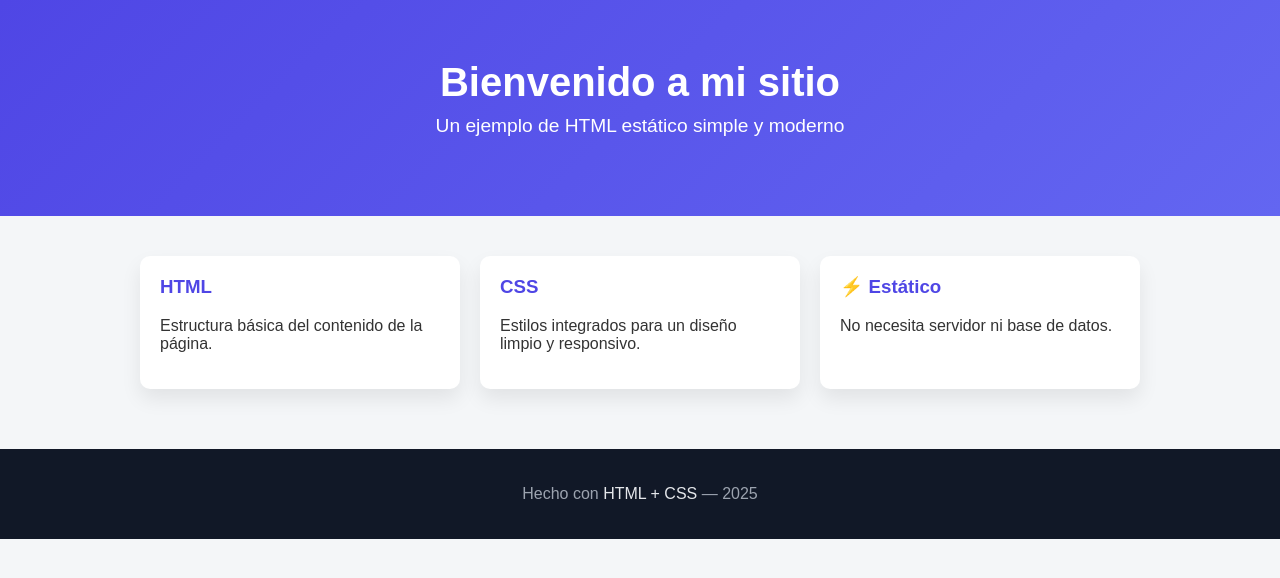
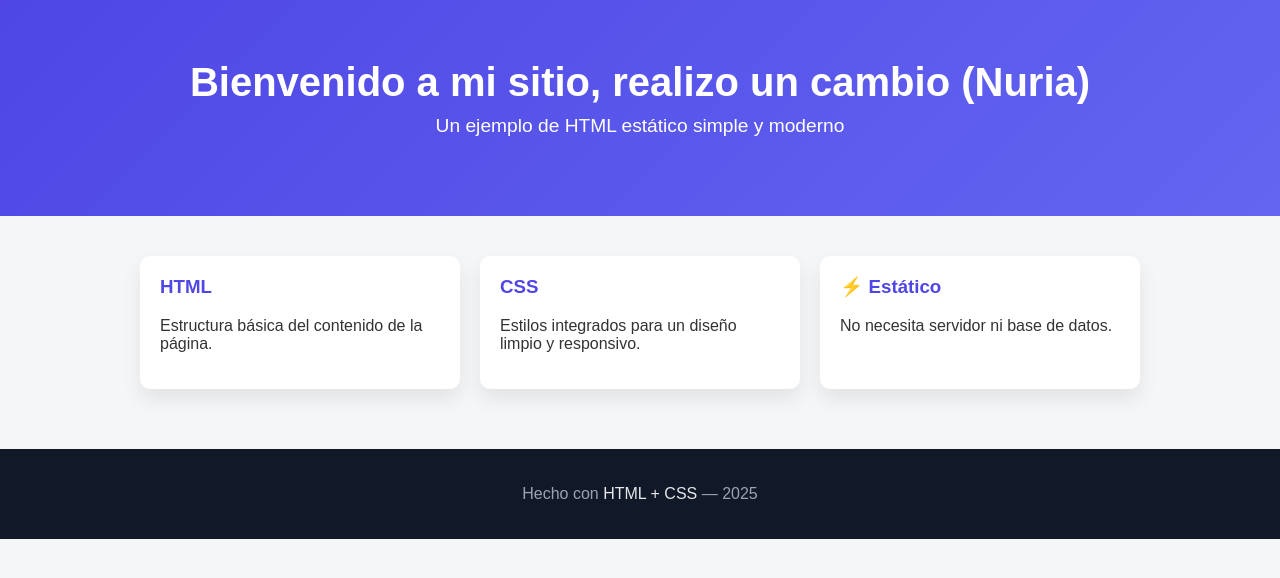
Before and after one commit to Nuriaadr/hito-1, a plain HTML site: page index.html in a window 1280 px wide. Drawn offline with Linux system fonts and the light colour scheme.

Commit message:
Update header text in index.html

```diff
--- a/index.html
+++ b/index.html
@@ -69,7 +69,7 @@
 <body>
 
 <header>
-    <h1>Bienvenido a mi sitio</h1>
+    <h1>Bienvenido a mi sitio, realizo un cambio (Nuria)</h1>
     <p>Un ejemplo de HTML estático simple y moderno</p>
 </header>
 
```
